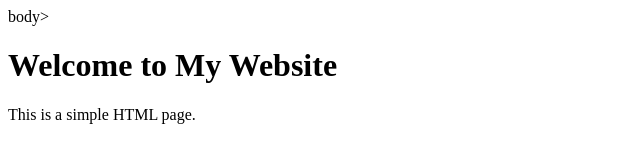
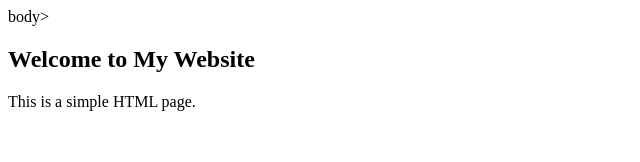
Before and after one commit to ThatGuyMud/project1, a plain HTML site: page index.html in a window 1280 px wide. Shown: the whole page, without its empty margins (0-640 px from the left). Drawn offline with Linux system fonts and the light colour scheme.

Commit message:
Change the heading

```diff
--- a/index.html
+++ b/index.html
@@ -1,4 +1,4 @@
 <head><title>My Website</title></head>
 body>
-  <h1>Welcome to My Website</h1>
+  <h2>Welcome to My Website</h2
   <p>This is a simple HTML page.</p>
```
